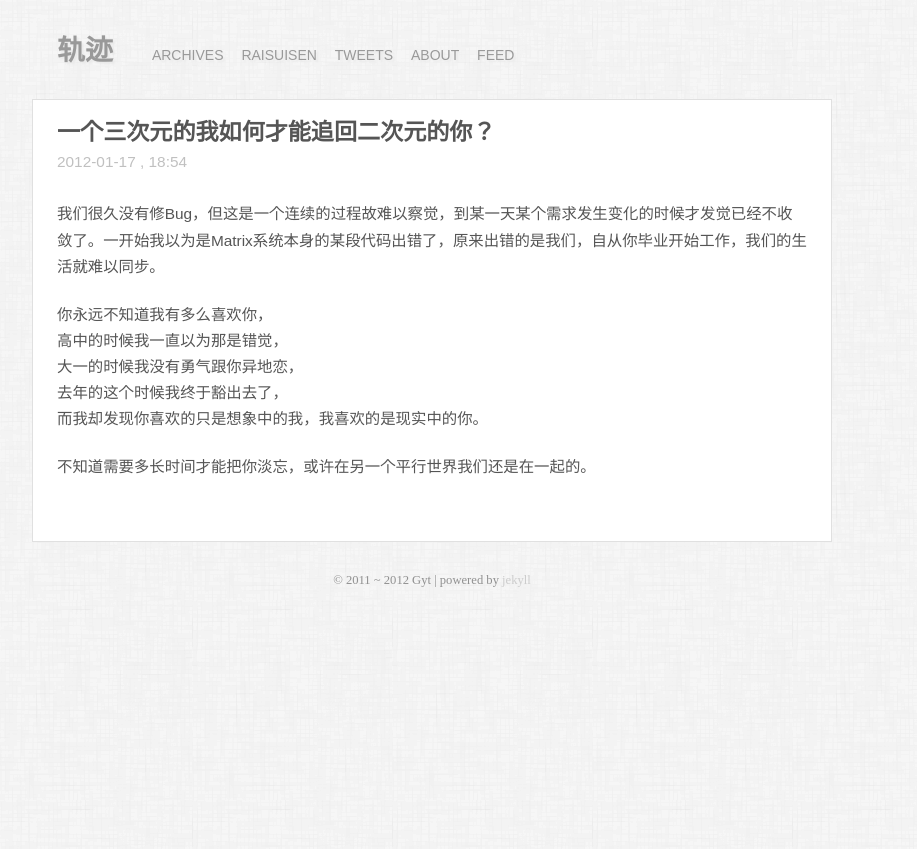
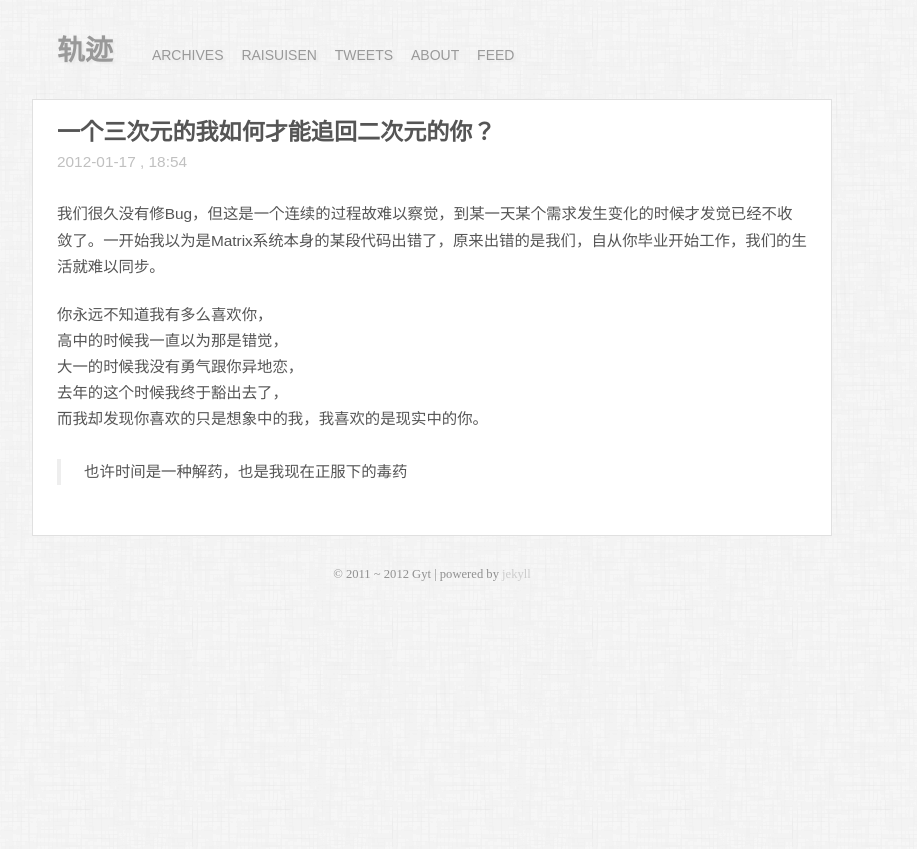
Before and after one commit to gyteng/gyteng.github.com, a Jekyll site: the page built from _posts/2013-01-17-raisuisen.markdown, in a window 1280 px wide. Shown: the top 849 px of the page, without its empty margins (208-1125 px from the left). Built offline with Jekyll 4.4.1, drawn with Linux system fonts in a browser that asks for light colours; some web fonts are replaced; Markdown is read by kramdown in place of the engine named in the settings; comment, search, counter and statistics services are not loaded.

Commit message:
Raisuisen

```diff
--- a/_posts/2013-01-17-raisuisen.markdown
+++ b/_posts/2013-01-17-raisuisen.markdown
@@ -14,4 +14,4 @@ comments: true
 去年的这个时候我终于豁出去了，
 而我却发现你喜欢的只是想象中的我，我喜欢的是现实中的你。
 
-不知道需要多长时间才能把你淡忘，或许在另一个平行世界我们还是在一起的。
+>也许时间是一种解药，也是我现在正服下的毒药
```
